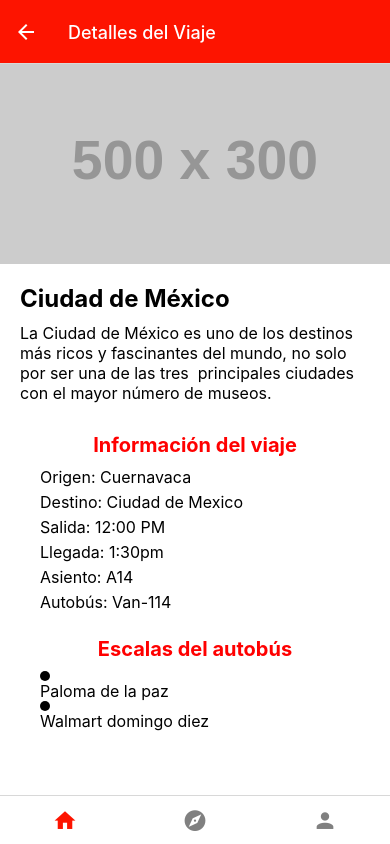
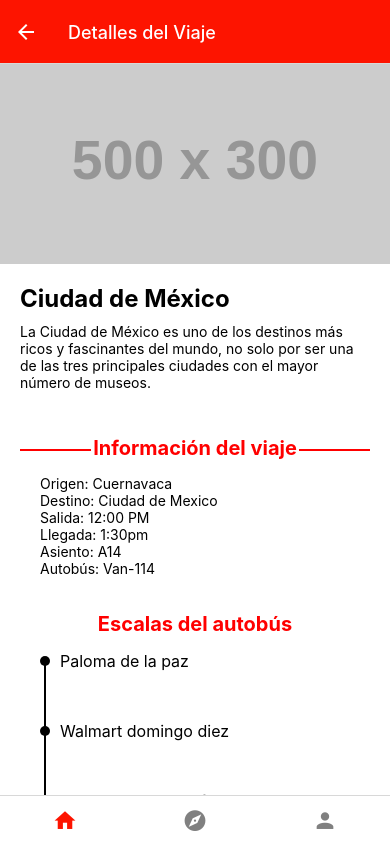
Before and after one commit to m1randa26/ViajaBaraApp, a React Native app: screen /DetallesViaje in a window 390 px wide. Built offline with nearby package versions, Linux system fonts and the light colour scheme.

Commit message:
detalles de viaje terminado

```diff
--- a/src/modules/navigation/stack/HomeStack.jsx
+++ b/src/modules/navigation/stack/HomeStack.jsx
@@ -23,16 +23,16 @@ const HomeStack = () => {
             />
             <Stack.Screen
                 name="DetallesViaje"
-                component={DetallesViaje} // Asigna la pantalla de detalles del viaje como componente
+                component={DetallesViaje}
                 options={{
-                    title: 'Detalles del Viaje', // Puedes personalizar el título de la pantalla de detalles del viaje aquí
+                    title: 'Detalles del Viaje',
                     headerStyle: {
                         backgroundColor: '#fd1400'
                     },
                     headerTitleStyle: {
                         color: 'white'
                     },
-                    headerTintColor: 'white' // Cambia el color del botón de retroceso
+                    headerTintColor: 'white'
                 }}
             />
         </Stack.Navigator>
--- a/src/modules/trips/adapters/screens/Trips.jsx
+++ b/src/modules/trips/adapters/screens/Trips.jsx
@@ -42,6 +42,7 @@ const styles = StyleSheet.create({
     padding: 20,
     marginBottom: 20,
     elevation: 4,
+
   },
   tituloViaje: {
     fontSize: 18,
--- a/src/modules/trips/adapters/screens/components/DetallesViaje.jsx
+++ b/src/modules/trips/adapters/screens/components/DetallesViaje.jsx
@@ -1,4 +1,4 @@
-import { StyleSheet, Text, View, Image, ScrollView } from 'react-native';
+import { StyleSheet, Text, View, Image, ScrollView,TouchableOpacity } from 'react-native';
 import React from 'react';
 
 export default function DetallesViaje() {
@@ -11,9 +11,12 @@ export default function DetallesViaje() {
       <View style={styles.contenido}>
         <Text style={styles.titulo}>Ciudad de México</Text>
         <Text style={styles.descripcion}>
-        La Ciudad de México es uno de los destinos  más ricos y fascinantes del mundo, no solo por ser una de las tres  principales ciudades con el mayor número de museos.
+          La Ciudad de México es uno de los destinos más ricos y fascinantes del mundo, no solo por ser una de las tres principales ciudades con el mayor número de museos.
         </Text>
-        <Text style={styles.subtitulo}>Información del viaje</Text>
+        <View style={styles.contenedorTitulo}>
+          <Text style={styles.subtitulo}>Información del viaje</Text>
+          <View style={styles.lineaHorizontal}></View>
+        </View>
         <View style={styles.lista}>
           <Text style={styles.listaItem}>Origen: Cuernavaca </Text>
           <Text style={styles.listaItem}>Destino: Ciudad de Mexico</Text>
@@ -26,14 +29,24 @@ export default function DetallesViaje() {
         <View style={styles.lista}>
           <View style={styles.itemLista}>
             <View style={styles.circulo}></View>
+            <View style={styles.lineaVertical}></View>
             <Text style={styles.textoLista}>Paloma de la paz</Text>
           </View>
           <View style={styles.itemLista}>
             <View style={styles.circulo}></View>
+            <View style={styles.lineaVertical}></View>
             <Text style={styles.textoLista}>Walmart domingo diez</Text>
           </View>
-          {/* Agrega más elementos de lista según sea necesario */}
+          <View style={styles.itemLista}>
+            <View style={styles.circulo}></View>
+            <View style={styles.lineaVertical2}></View>
+            <Text style={styles.textoLista}>AV. Paseo de la Reforma CDMX</Text>
+          </View>
+
         </View>
+        <TouchableOpacity style={styles.boton}>
+          <Text style={styles.textoBoton}>Adquirir boleto</Text>
+        </TouchableOpacity>
       </View>
     </ScrollView>
   );
@@ -57,32 +70,74 @@ const styles = StyleSheet.create({
     marginBottom: 10,
   },
   descripcion: {
-    fontSize: 16,
+    fontSize: 14,
     marginBottom: 10,
+  },
+  contenedorTitulo: {
+    alignItems: 'center',
+    position: 'relative',
   },
   subtitulo: {
     fontSize: 20,
     fontWeight: 'bold',
     marginBottom: 10,
     textAlign: 'center',
-    marginTop: 20,
+    marginTop: 30,
     color: 'red',
+    backgroundColor: 'white',
+    paddingVertical: 5,
+    paddingHorizontal: 2,
+    zIndex: 1,
+  },
+  lineaHorizontal: {
+    borderBottomColor: 'red',
+    borderBottomWidth: 2,
+    width: '100%',
+    position: 'absolute',
+    top: '65%',
   },
   lista: {
     marginLeft: 20,
   },
-  listaItem: {
+  itemLista: {
     fontSize: 16,
-    marginBottom: 5,
+    marginBottom: 50,
+    flexDirection: 'row',
+    alignItems: 'center',
   },
   circulo: {
     width: 10,
     height: 10,
     borderRadius: 5,
-    backgroundColor: 'black', // Color del círculo
-    marginRight: 10, // Espacio entre el círculo y el texto
+    backgroundColor: 'black',
+    marginRight: 10,
   },
   textoLista: {
     fontSize: 16,
   },
+
+  lineaVertical: {
+    width: 2,
+    height: 80,
+    backgroundColor: 'black',
+    position: 'absolute',
+    top: 6,
+    left: 4,
+  },
+  lineaVertical2:{
+
+  },
+  boton: {
+    backgroundColor: 'white',
+    padding: 15,
+    borderRadius: 10,
+    marginTop: 20,
+    borderColor: '#3DD7FD',
+    borderWidth: 2,
+  },
+  textoBoton: {
+    color: '#3DD7FD',
+    textAlign: 'center',
+    fontWeight: 'bold',
+  },
 });
```
Also changed, not shown: src/modules/home/adapters/screens/Home.jsx (+3 -4 lines).
